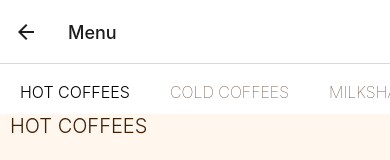
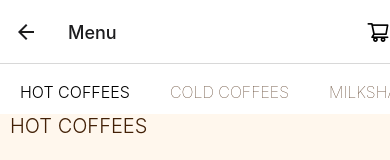
Before and after one commit to MonikaLu/CoffeeRoastery, a React Native app: screen /Menu in a window 390 px wide. Shown: the top 160 px of the page. Built offline with nearby package versions, Linux system fonts and the light colour scheme.

Commit message:
Add cart icon to header bar

```diff
--- a/App.tsx
+++ b/App.tsx
@@ -3,6 +3,8 @@ import HomeScreen from "./screens/HomeScreen";
 import MenuScreen from "./screens/MenuScreen";
 import { NavigationContainer } from "@react-navigation/native";
 import { createNativeStackNavigator } from "@react-navigation/native-stack";
+import { AntDesign } from "@expo/vector-icons";
+import Cart from "./components/Cart";
 const Stack = createNativeStackNavigator();
 
 export default function App() {
@@ -14,7 +16,13 @@ export default function App() {
           component={HomeScreen}
           options={{ title: "Coffee Roastery" }}
         />
-        <Stack.Screen name="Menu" component={MenuScreen} />
+        <Stack.Screen
+          name="Menu"
+          component={MenuScreen}
+          options={{
+            headerRight: () => <Cart />,
+          }}
+        />
       </Stack.Navigator>
     </NavigationContainer>
   );
--- /dev/null
+++ b/components/Cart.tsx
@@ -0,0 +1,12 @@
+import { AntDesign } from "@expo/vector-icons";
+import { View } from "react-native";
+
+const Cart = () => {
+  return (
+    <View>
+      <AntDesign name="shoppingcart" size={24} color="black" />
+    </View>
+  );
+};
+
+export default Cart;
```
